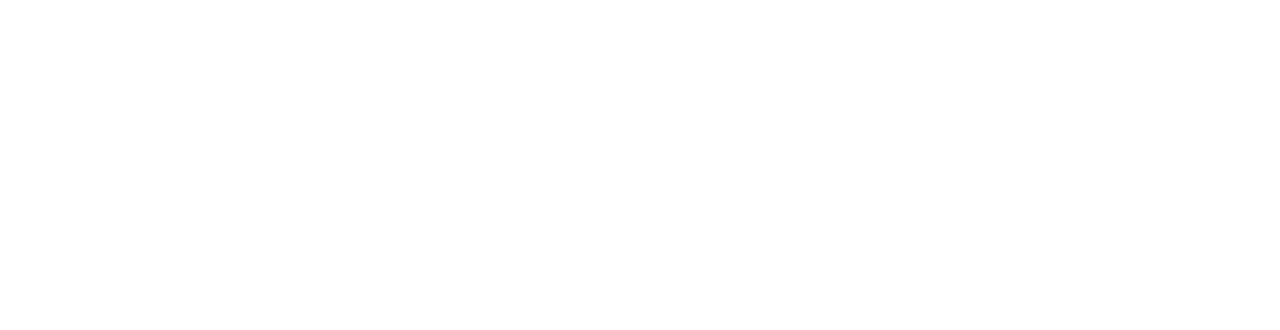
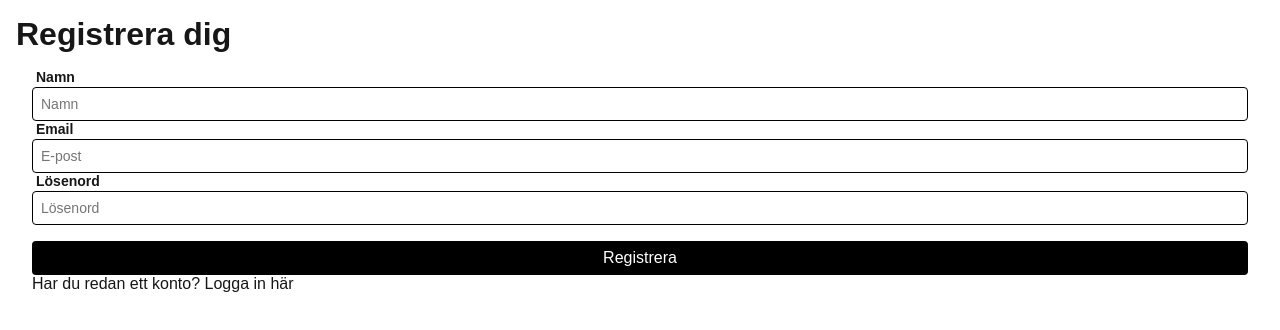
Before and after one commit to YeseniaCM/degree-project, a Next.js app: page /register in a window 1280 px wide. Shown: the top 330 px of the page. Built offline with nearby package versions, Linux system fonts and the light colour scheme.

Commit message:
:sparkles: Adding register form with validation

```diff
--- a/package.json
+++ b/package.json
@@ -10,7 +10,7 @@
   },
   "dependencies": {
     "mongodb": "^6.12.0",
-    "next": "15.1.3",
+    "next": "^15.1.4",
     "react": "^19.0.0",
     "react-dom": "^19.0.0",
     "styled-components": "^6.1.13"
--- a/src/app/api/users/route.ts
+++ b/src/app/api/users/route.ts
@@ -8,7 +8,6 @@
 
     const response = users.map((doc) => ({
       _id: doc._id?.toString() || "",
-      username: doc.username,
       email: doc.email,
       password: doc.password,
       fullName: doc.fullName,
@@ -30,7 +29,6 @@
   try {
     const {
       action,
-      username,
       email,
       password,
       fullName,
@@ -43,7 +41,7 @@
     } = await req.json();
 
     if (action === "register") {
-      if (!username || !email || !password || !fullName) {
+      if (!fullName || !email || !password ) {
         return NextResponse.json(
           { error: "Saknar i fyllda fält" },
           { status: 400 }
@@ -59,7 +57,6 @@
       }
 
       const newUser: IUsers = {
-        username,
         email,
         password,
         fullName,
--- /dev/null
+++ b/src/app/components/form/RegisterForm.tsx
@@ -0,0 +1,104 @@
+"use client";
+import { useState } from "react";
+import {
+  FormDok,
+  FormTitle,
+  FormWrapper,
+  Input,
+  Label,
+  SubmitButton,
+} from "./formStyles";
+import Link from "next/link";
+
+export default function RegisterForm() {
+  const [email, setEmail] = useState("");
+  const [password, setPassword] = useState("");
+  const [fullName, setFullName] = useState("");
+  const [error, setError] = useState("");
+  const [isLoading, setIsLoading] = useState(false);
+
+  const handleSubmit = async (e: React.FormEvent) => {
+    e.preventDefault();
+    setIsLoading(true);
+    setError("");
+
+    if (!fullName || !email || !password) {
+      setError("Alla fält måste fyllas i.");
+      setIsLoading(false);
+      return;
+    }
+
+    const user = {
+      action: "register",
+      fullName,
+      email,
+      password,
+    };
+
+    try {
+      const res = await fetch("/api/users", {
+        method: "POST",
+        headers: {
+          "Content-Type": "application/json",
+        },
+        body: JSON.stringify(user),
+      });
+
+      const data = await res.json();
+
+      if (res.ok) {
+        console.log("Registrering lyckades:", data);
+      } else {
+        setError(data.error || "Kunde inte genomföra registreringen.");
+      }
+    } catch (error) {
+      console.log("Fel vid registrering:", error);
+      setError("Kunde inte ansluta till servern.");
+    }
+
+    setIsLoading(false);
+  };
+
+  return (
+    <FormWrapper>
+      <FormTitle>Registrera dig</FormTitle>
+      <FormDok onSubmit={handleSubmit}>
+        <Label>Namn</Label>
+        <Input
+          type="text"
+          placeholder="Namn"
+          value={fullName}
+          onChange={(e) => setFullName(e.target.value)}
+          required
+          className="p-2 border rounded"
+        />
+        <Label>Email</Label>
+        <Input
+          type="email"
+          placeholder="E-post"
+          value={email}
+          onChange={(e) => setEmail(e.target.value)}
+          required
+          className="p-2 border rounded"
+        />
+        <Label>Lösenord</Label>
+        <Input
+          type="password"
+          placeholder="Lösenord"
+          value={password}
+          onChange={(e) => setPassword(e.target.value)}
+          required
+          className="p-2 border rounded"
+        />
+        <SubmitButton disabled={isLoading} type="submit">
+          {isLoading ? "Laddar..." : "Registrera"}
+        </SubmitButton>
+        {error && <div>{error}</div>}
+        <p>
+          Har du redan ett konto?
+          <Link href="/login"> Logga in här</Link>
+        </p>
+      </FormDok>
+    </FormWrapper>
+  );
+}
--- a/src/app/components/form/formStyles.tsx
+++ b/src/app/components/form/formStyles.tsx
@@ -1,16 +1,22 @@
 import { btnReset, v } from "@/app/styles/variables";
 import styled from "styled-components";
 
-export const FormWrapper = styled.form`
+export const FormWrapper = styled.div`
   width: 100%;
   background: ${({ theme }) => theme.bg1};
   border-radius: ${v.borderRadius};
   padding: ${v.mdSpacing};
 `;
 
-export const FormTitle = styled.form`
-  font-size: 24px;
+export const FormTitle = styled.h1`
   font-weight: 600;
+`;
+
+export const FormDok = styled.form`
+  width: 100%;
+  background: ${({ theme }) => theme.bg1};
+  border-radius: ${v.borderRadius};
+  padding: ${v.mdSpacing};
 `;
 
 export const FormControl = styled.div`
--- a/src/app/register/page.tsx
+++ b/src/app/register/page.tsx
@@ -1,11 +1,8 @@
-export default function Registration () {
+import RegisterForm from "../components/form/RegisterForm"
+
+export default async function Register() {
+    console.log('Client rendered')
     return (
-        <div>
-            <form action="">
-                <div>
-                    <label></label>
-                </div>
-            </form>
-        </div>
+        <RegisterForm/>
     )
 }
```
Also changed, not shown: src/app/components/form/form.tsx (deleted, +0 -22 lines), 2 other files (tests, documents, lock files or other folders).
